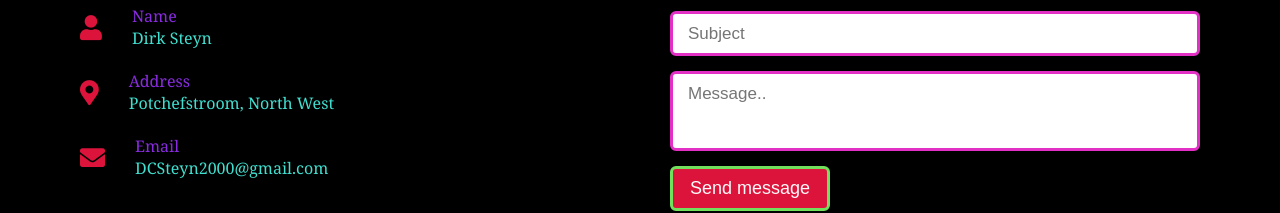
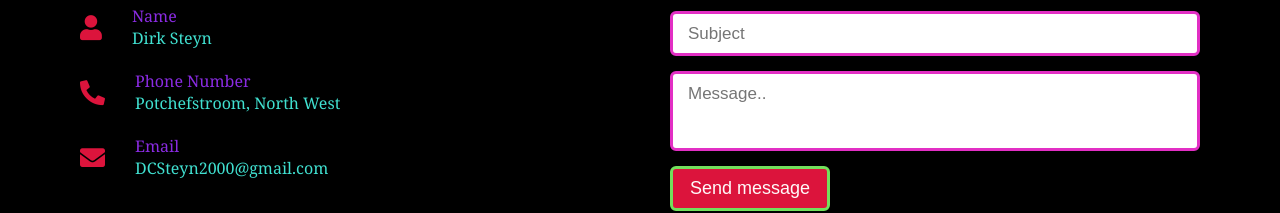
Before and after one commit to DCGHTS/DCSteynPortfolio.github.io, a plain HTML site: page index.html in a window 1280 px wide. Shown: the part 2233-2446 px from the top of the page. Drawn offline with nearby package versions, Linux system fonts and the light colour scheme.

Commit message:
Update index.html

```diff
--- a/index.html
+++ b/index.html
@@ -148,9 +148,9 @@
                             </div>
                         </div>
                         <div class="row">
-                            <i class="fas fa-map-marker-alt"></i>
+                            <i class="fas fa-phone-alt"></i>
                             <div class="info">
-                                <div class="head">Address</div>
+                                <div class="head">Phone Number</div>
                                 <div class="sub-title">Potchefstroom, North West</div>
                             </div>
                         </div>
```
